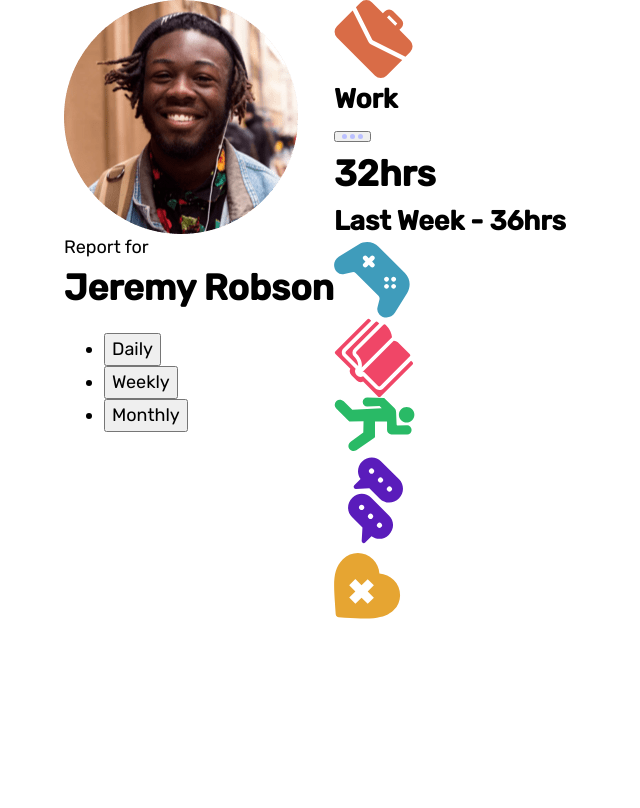
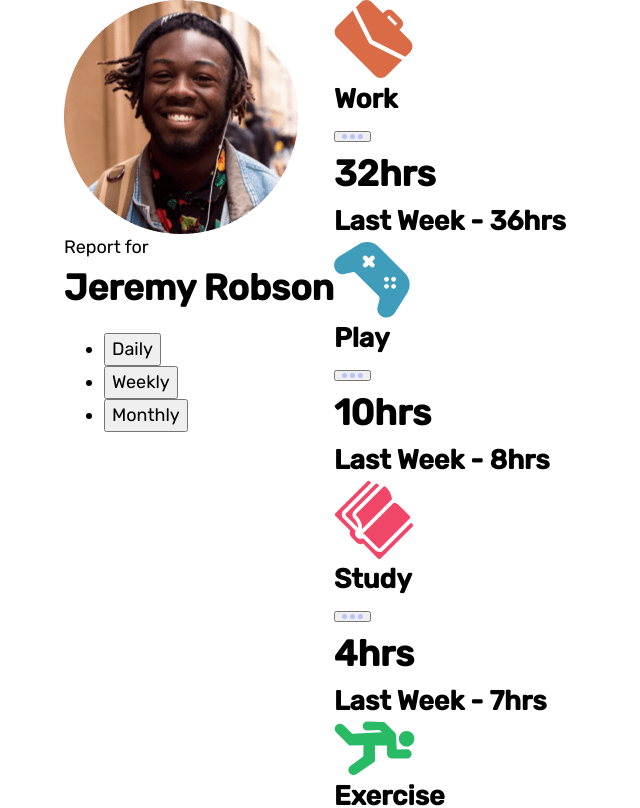
Before and after one commit to JuanMartinRivas/time-tracking-dashboard-main, a React (Vite) app: page / in a window 1280 px wide. Shown: the top 808 px of the page, without its empty margins (0-640 px from the left). Built offline with nearby package versions, Linux system fonts and the light colour scheme.

Commit message:
Creating time card components

```diff
--- a/src/App.tsx
+++ b/src/App.tsx
@@ -16,6 +16,32 @@ type ButtonProps = {
 function Button({ name, text, arr, str, handleClick }: ButtonProps) {
   return (
     <button onClick={handleClick(arr, str)} key={name}>{text}</button>
+  )
+}
+
+type TimeCardProps = {
+  id: string;
+  icon: string;
+  title: string;
+  stats: Array<number>;
+  time: string
+}
+
+function TimeCard({ id, icon, title, stats, time }: TimeCardProps) {
+  return (
+    <div id={id} className="card time-card">
+      <div className="card-top">
+        <img className='card__icon' src={icon} alt="" />
+      </div>
+      <div className="card-bottom">
+        <div className="card-title-container row--mobile">
+          <h2 className="card__title">{title}</h2>
+          <button className='card__ellipsis'><img src={ellipsis} alt="" /></button>
+        </div>
+        <h1 className="card__hours">{stats[0]}hrs</h1>
+        <h2 className="card__last-hours">{time} - {stats[1]}hrs</h2>
+      </div>
+    </div>
   )
 }
 
@@ -61,49 +87,12 @@ function App() {
           </div>
           <div className="col-right">
             <div className="grid">
-              <div className="card time-card">
-                <div className="card-top">
-                  <img className='card__icon' src={work} alt="" />
-                </div>
-                <div className="card-bottom">
-                  <div className="card-title-container row--mobile">
-                    <h2 className="card__title">Work</h2>
-                    <button className='card__ellipsis'><img src={ellipsis} alt="" /></button>
-                  </div>
-                  <h1 className="card__hours">{stats[0][0]}hrs</h1>
-                  <h2 className="card__last-hours">{time} - {stats[0][1]}hrs</h2>
-                </div>
-              </div>
-              <div className="card time-card">
-                <div className="card-top">
-                  <img className='card__icon' src={play} alt="" />
-                </div>
-                <div className="card-bottom"></div>
-              </div>
-              <div className="card time-card">
-                <div className="card-top">
-                  <img className='card__icon' src={study} alt="" />
-                </div>
-                <div className="card-bottom"></div>
-              </div>
-              <div className="card time-card">
-                <div className="card-top">
-                  <img className='card__icon' src={exercise} alt="" />
-                </div>
-                <div className="card-bottom"></div>
-              </div>
-              <div className="card time-card">
-                <div className="card-top">
-                  <img className='card__icon' src={social} alt="" />
-                </div>
-                <div className="card-bottom"></div>
-              </div>
-              <div className="card time-card">
-                <div className="card-top">
-                  <img className='card__icon' src={selfCare} alt="" />
-                </div>
-                <div className="card-bottom"></div>
-              </div>
+              <TimeCard id={"work"} icon={work} title={"Work"} stats={stats[0]} time={time} />
+              <TimeCard id={"play"} icon={play} title={"Play"} stats={stats[1]} time={time} />
+              <TimeCard id={"study"} icon={study} title={"Study"} stats={stats[2]} time={time} />
+              <TimeCard id={"exercise"} icon={exercise} title={"Exercise"} stats={stats[3]} time={time} />
+              <TimeCard id={"social"} icon={social} title={"Social"} stats={stats[4]} time={time} />
+              <TimeCard id={"self-care"} icon={selfCare} title={"Self Care"} stats={stats[5]} time={time} />
             </div>
           </div>
         </div>
```
